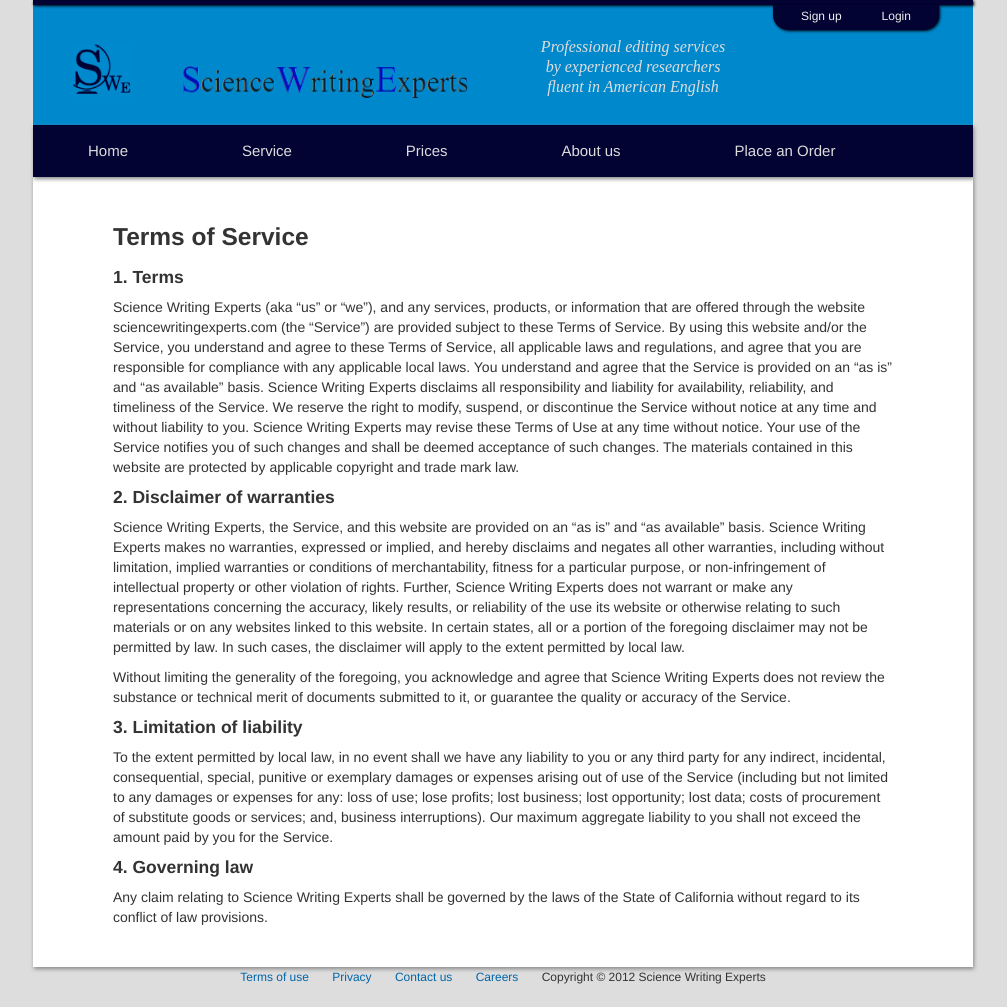
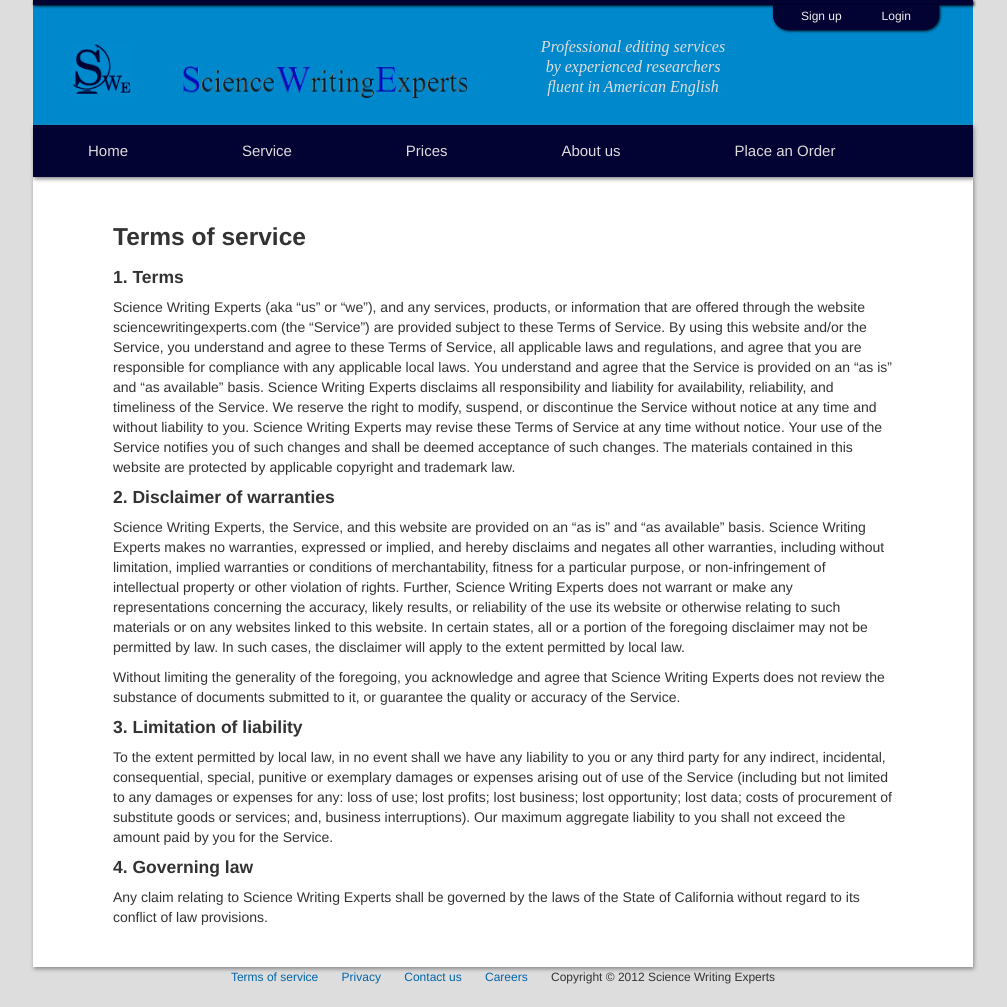
Before and after one commit to enterstudio/swe, a Django app: page /terms/ in a window 1280 px wide. Shown: the whole page, without its empty margins (137-1144 px from the left). Run offline with Django 3.2, Linux system fonts and the light colour scheme; parts of the project's set-up code (start-up, migrations or seed data) failed here and were passed over.

Commit message:
minor edits to privacy policy and terms of service

```diff
--- a/swe/views.py
+++ b/swe/views.py
@@ -433,6 +433,12 @@ def contact(request):
     return HttpResponse(t.render(c))
 
 
+def passwordreset(request):
+    t = loader.get_template('password_reset.html')
+    c = RequestGlobalContext(request, {})
+    return HttpResponse(t.render(c))
+
+
 def block(request):
     t = loader.get_template('block.html')
     c = RequestGlobalContext(request,{})
--- a/templates/base.html
+++ b/templates/base.html
@@ -80,11 +80,11 @@
 	</div>
 	<div class="footer">
 	  <ul>
-            <li><a href="/terms/">Terms of use</a></li>
+            <li><a href="/terms/">Terms of service</a></li>
             <li><a href="/privacy/">Privacy</a></li>
             <li><a href="/contact/">Contact us</a></li>
             <li><a href="/careers/">Careers</a></li>
-            <li>Copyright &copy 2012 Science Writing Experts</li>
+            <li>Copyright &copy {% now "Y" %} Science Writing Experts</li>
 	  </ul>
 	</div><!--end footer-->
       </div><!--end frame-->
--- a/templates/login.html
+++ b/templates/login.html
@@ -18,7 +18,7 @@
       </table>
     </form>
     <p>
-      Forgot your password? <a>Reset it here</a>.
+      Forgot your password? <a href="/passwordreset/">Reset it here</a>.
     </p>
   </div>
 </div>
--- a/templates/privacy.html
+++ b/templates/privacy.html
@@ -26,7 +26,7 @@
 </ul>
 <p>If you do provide personally identifiable information to us, either directly or through a reseller or other business partner, we will:</p>
 <ul>
-<li>not sell or rent it to a third party without your permission - although unless you opt out (see below), we may use your contact information to provide you with information we believe you need to know or may find useful, such as (for example) news about our services and products and modifications to the Terms of Service;</li>
+<li>not sell or rent it to a third party without your permission - although unless you opt out, we may use your contact information to provide you with information we believe you need to know or may find useful, such as (for example) news about our services and products and modifications to the Terms of Service;</li>
 <li>take commercially reasonable precautions to protect the information from loss, misuse and unauthorized access, disclosure, alteration and destruction;</li>
 <li>not use or disclose the information except:</li>
 <ul>
--- a/templates/terms.html
+++ b/templates/terms.html
@@ -2,14 +2,14 @@
 {% block pageContentNoFormat %}
 
 <h3>
-  Terms of Service
+  Terms of service
 </h3>
 
 <h4>
   1. Terms
 </h4>
 <p>
-  Science Writing Experts (aka “us” or “we”), and any services, products, or information that are offered through the website sciencewritingexperts.com (the “Service”) are provided subject to these Terms of Service. By using this website and/or the Service, you understand and agree to these Terms of Service, all applicable laws and regulations, and agree that you are responsible for compliance with any applicable local laws. You understand and agree that the Service is provided on an “as is” and “as available” basis. Science Writing Experts disclaims all responsibility and liability for availability, reliability, and timeliness of the Service. We reserve the right to modify, suspend, or discontinue the Service without notice at any time and without liability to you. Science Writing Experts may revise these Terms of Use at any time without notice. Your use of the Service notifies you of such changes and shall be deemed acceptance of such changes. The materials contained in this website are protected by applicable copyright and trade mark law.
+  Science Writing Experts (aka “us” or “we”), and any services, products, or information that are offered through the website sciencewritingexperts.com (the “Service”) are provided subject to these Terms of Service. By using this website and/or the Service, you understand and agree to these Terms of Service, all applicable laws and regulations, and agree that you are responsible for compliance with any applicable local laws. You understand and agree that the Service is provided on an “as is” and “as available” basis. Science Writing Experts disclaims all responsibility and liability for availability, reliability, and timeliness of the Service. We reserve the right to modify, suspend, or discontinue the Service without notice at any time and without liability to you. Science Writing Experts may revise these Terms of Service at any time without notice. Your use of the Service notifies you of such changes and shall be deemed acceptance of such changes. The materials contained in this website are protected by applicable copyright and trademark law.
 </p>
 
 <h4>
@@ -19,14 +19,14 @@
   Science Writing Experts, the Service, and this website are provided on an “as is” and “as available” basis. Science Writing Experts makes no warranties, expressed or implied, and hereby disclaims and negates all other warranties, including without limitation, implied warranties or conditions of merchantability, fitness for a particular purpose, or non-infringement of intellectual property or other violation of rights. Further, Science Writing Experts does not warrant or make any representations concerning the accuracy, likely results, or reliability of the use its website or otherwise relating to such materials or on any websites linked to this website. In certain states, all or a portion of the foregoing disclaimer may not be permitted by law. In such cases, the disclaimer will apply to the extent permitted by local law.
 </p>
 <p>
-  Without limiting the generality of the foregoing, you acknowledge and agree that Science Writing Experts does not review the substance or technical merit of documents submitted to it, or guarantee the quality or accuracy of the Service.
+  Without limiting the generality of the foregoing, you acknowledge and agree that Science Writing Experts does not review the substance of documents submitted to it, or guarantee the quality or accuracy of the Service.
 </p>
 
 <h4>
   3. Limitation of liability
 </h4>
 <p>
-  To the extent permitted by local law, in no event shall we have any liability to you or any third party for any indirect, incidental, consequential, special, punitive or exemplary damages or expenses arising out of use of the Service (including but not limited to any damages or expenses for any: loss of use; lose profits; lost business; lost opportunity; lost data; costs of procurement of substitute goods or services; and, business interruptions). Our maximum aggregate liability to you shall not exceed the amount paid by you for the Service.
+  To the extent permitted by local law, in no event shall we have any liability to you or any third party for any indirect, incidental, consequential, special, punitive or exemplary damages or expenses arising out of use of the Service (including but not limited to any damages or expenses for any: loss of use; lost profits; lost business; lost opportunity; lost data; costs of procurement of substitute goods or services; and, business interruptions). Our maximum aggregate liability to you shall not exceed the amount paid by you for the Service.
 </p>
 
 <h4>
--- a/urls.py
+++ b/urls.py
@@ -25,6 +25,7 @@ urlpatterns = patterns('swe.views',
     url(r'^terms/$', 'terms'),
     url(r'^contact/$', 'contact'),
     url(r'^careers/$', 'careers'),
+    url(r'^passwordreset/$', 'passwordreset'),
     url(r'^comebacksoon/$', 'block'),
     url(r'^paymentreceived/$', 'paymentreceived'),
     url(r'^paymentcanceled/$', 'paymentcanceled'),
```
